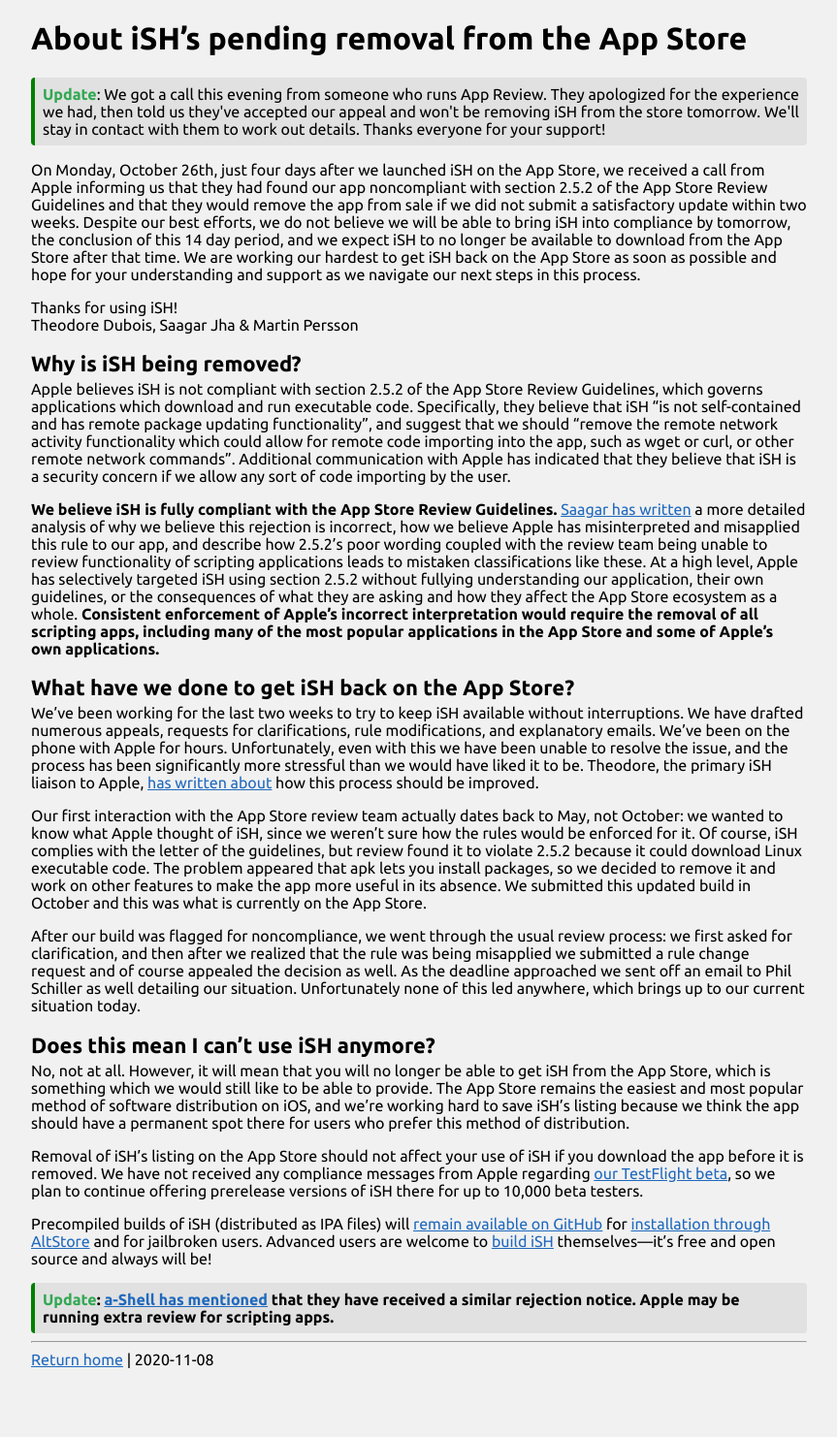
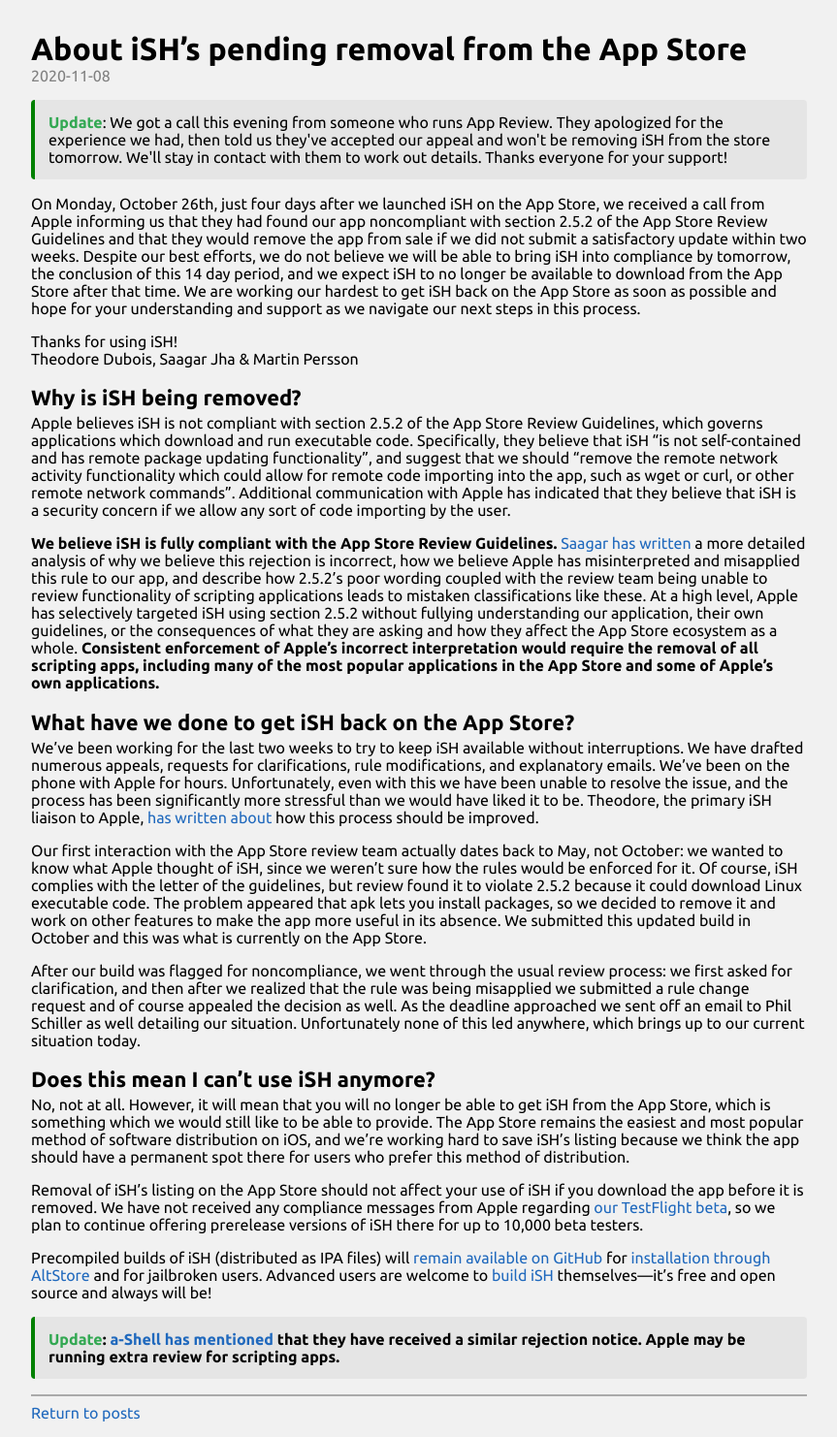
Before and after one commit to ish-app/ish.app, a Jekyll site: the page built from _posts/2020-11-08-app-store-removal.md, in a window 1280 px wide. Shown: the whole page at 97% size, without its empty margins (208-1071 px from the left). Built offline with Jekyll 4.4.1, drawn with Linux system fonts in a browser that asks for light colours; our own code applies the rules of GitHub Pages for plain Markdown files; before the commit the page ends 1427 px from its top, so only the background shows below that.

Commit message:
Created a proper blog

```diff
--- a/_config.yml
+++ b/_config.yml
@@ -4,6 +4,7 @@
   iSH is a project to get a Linux shell environment running locally on your iOS device, using a usermode x86 emulator.
 url: "https://ish.app"
 baseurl: ""
+permalink: "/blog/:title"
 
 links:
     discord: "https://discord.gg/HFAXj44"
--- /dev/null
+++ b/_layouts/blog.html
@@ -0,0 +1,24 @@
+<!DOCTYPE html>
+<html lang="en">
+    <head>
+        <title>{{ site.title }} | Blog</title>
+        <link rel="stylesheet" href="/blog.css" />
+        <meta charset="utf-8" />
+        <meta name="viewport" content="width=device-width, initial-scale=1" />
+        <link rel="shortcut icon" type="image/png" href="/assets/icon.png"/>
+
+        <meta name="description" content="{{ site.description }}">
+        <meta property="og:image" content="/assets/icon.png" />
+        <meta property="og:url" content="{{ site.url }}" />
+        <meta property="og:title" content="{{ site.title }}" />
+        <meta property="og:description" content="{{ site.description }}" />
+        <meta property="og:type" content="website" />
+        <meta property="og:locale" content="en_GB" />
+        <meta name="theme-color" content="#17192d">
+
+        <link href="https://fonts.googleapis.com/css?family=Ubuntu:400,700&display=swap" rel="stylesheet">
+    </head>
+    <body>
+        {{ content }}
+    </body>
+</html>
--- a/_layouts/post.html
+++ b/_layouts/post.html
@@ -1,26 +1,8 @@
-<!DOCTYPE html>
-<html lang="en">
-    <head>
-        <title>{{ site.title }}</title>
-        <link rel="stylesheet" href="post.css" />
-        <meta charset="utf-8" />
-        <meta name="viewport" content="width=device-width, initial-scale=1" />
-        <link rel="shortcut icon" type="image/png" href="assets/icon.png"/>
-
-        <meta name="description" content="{{ site.description }}">
-        <meta property="og:image" content="/assets/icon.png" />
-        <meta property="og:url" content="{{ site.url }}" />
-        <meta property="og:title" content="{{ site.title }}" />
-        <meta property="og:description" content="{{ site.description }}" />
-        <meta property="og:type" content="website" />
-        <meta property="og:locale" content="en_GB" />
-        <meta name="theme-color" content="#17192d">
-
-        <link href="https://fonts.googleapis.com/css?family=Ubuntu:400,700&display=swap" rel="stylesheet">
-    </head>
-    <body>
-        {{ content }}
-        <hr />
-        <p><a href="/">Return home</a> | {{ page.date }}</p>
-    </body>
-</html>
+---
+layout: blog
+---
+<h1>{{ page.title }}</h1>
+<p class="desc">{% if page.author %}By {{ page.author }} on {% endif %}{{ page.created }}</p>
+{{ content }}
+<hr />
+<p><a href="/blog">Return to posts</a></p>
--- a/app-store-removal.md
+++ b/_posts/2020-11-08-app-store-removal.md
@@ -1,15 +1,13 @@
 ---
 layout: post
-date: 2020-11-08
+title: About iSH’s pending removal from the App Store
+created: 2020-11-08
+author:
 ---
 
-# About iSH’s pending removal from the App Store
-
-<p>
-<div class="bubble">
+<p><div class="bubble">
 <strong><span style="color: #32a852">Update</span></strong>: We got a call this evening from someone who runs App Review. They apologized for the experience we had, then told us they've accepted our appeal and won't be removing iSH from the store tomorrow. We'll stay in contact with them to work out details. Thanks everyone for your support!
-</div>
-</p>
+</div></p>
 
 On Monday, October 26th, just four days after we launched iSH on the App Store, we received a call from Apple informing us that they had found our app noncompliant with section 2.5.2 of the App Store Review Guidelines and that they would remove the app from sale if we did not submit a satisfactory update within two weeks. Despite our best efforts, we do not believe we will be able to bring iSH into compliance by tomorrow, the conclusion of this 14 day period, and we expect iSH to no longer be available to download from the App Store after that time. We are working our hardest to get iSH back on the App Store as soon as possible and hope for your understanding and support as we navigate our next steps in this process.
 
@@ -35,4 +33,6 @@
 
 Precompiled builds of iSH (distributed as IPA files) will [remain available on GitHub](https://github.com/ish-app/ish/releases) for [installation through AltStore](https://ish.app/altstore) and for jailbroken users. Advanced users are welcome to [build iSH](https://github.com/ish-app/ish#build-for-ios) themselves—it’s free and open source and always will be!
 
-<div class="bubble"><strong><span style="color: #32a852">Update</span>: <a href="https://twitter.com/a_Shell_iOS/status/1325526061099196416">a-Shell has mentioned</a> that they have received a similar rejection notice. Apple may be running extra review for scripting apps.</strong></div>
+<p><div class="bubble">
+<strong><span style="color: #32a852">Update</span>: <a href="https://twitter.com/a_Shell_iOS/status/1325526061099196416">a-Shell has mentioned</a> that they have received a similar rejection notice. Apple may be running extra review for scripting apps.</strong>
+</div></p>
--- /dev/null
+++ b/blog.css
@@ -0,0 +1,108 @@
+body {
+    background-color: #0f0f0f;
+    color: #fff;
+    font-family: Ubuntu, 'Noto Sans', sans-serif;
+    max-width: 50em;
+    margin: 0 auto;
+    padding: 0 20px 0 20px;
+}
+
+a {
+    text-decoration: none;
+    color: #85beff;
+    outline: 0;
+}
+
+a:hover {
+    text-decoration: underline;
+}
+
+h1 {
+    margin: 32px 0 0 0;
+}
+
+h2 {
+    font-size: 22px;
+    margin-bottom: 4px;
+}
+
+h2 a {
+    text-decoration: none;
+}
+
+p {
+    margin-top: 0;
+}
+
+ul {
+    list-style-type: none;
+    padding-left: 0;
+}
+
+ul h2 {
+    font-weight: 400;
+}
+
+.top {
+    width: 100%;
+    height: 16px;
+    background-color: #20233c;
+    position: fixed;
+    left: 0; top: 0;
+}
+
+.split {
+    display: flex;
+    justify-content: space-between;
+    align-items: flex-end;
+}
+
+.desc {
+    color: grey;
+}
+
+.dashed {
+    border: none;
+    border-top: 1px dashed grey;
+}
+
+.bubble {
+    background-color: #1f1f1f;
+    padding: 14px;
+    border-radius: 4px;
+    border-left: 4px solid green;
+}
+
+hr {
+    border: 1px solid grey;
+}
+
+@media (prefers-color-scheme: light) {
+    body {
+        background-color: #f1f1f1;
+        color: #000;
+    }
+
+    a {
+        color: #2069bd;
+    }
+
+    hr {
+        border: 1px solid #aaa;
+    }
+
+    .bubble {
+        background-color: #e5e5e5;
+    }
+
+    .top {
+        background-color: #343c7d;
+    }
+}
+
+@media only screen and (max-width: 400px) {
+    .split {
+        flex-direction: column;
+        align-items: flex-start;
+    }
+}
--- a/post.css
+++ /dev/null
@@ -1,57 +0,0 @@
-body {
-    background-color: #f1f1f1;
-    color: #000;
-    font-family: Ubuntu, 'Noto Sans', sans-serif;
-    max-width: 50em;
-    margin: 0 auto;
-    padding: 0 12px 0 12px;
-}
-
-a {
-    color: #2069bd;
-    transition: .5s color;
-    outline: 0;
-}
-
-a:hover {
-    color: #184e8c;
-}
-
-h1, h2 {
-    font-weight: 700;
-}
-
-h2 {
-    font-size: 22px;
-    margin-bottom: 4px;
-}
-
-p {
-    margin-top: 0;
-}
-
-.bubble {
-    background-color: #e1e1e1;
-    padding: 8px;
-    border-radius: 4px;
-    border-left: 4px solid green;
-}
-
-@media (prefers-color-scheme: dark) {
-    body {
-        background-color: #0f0f0f;
-        color: #fff;
-    }
-
-    a {
-        color: #85beff;
-    }
-
-    a:hover {
-        color: #4286f4;
-    }
-
-    .bubble {
-        background-color: #1f1f1f;
-    }
-}
```
Also changed, not shown: blog.html (added, +18 -0 lines), style.css (+15 -31 lines).
